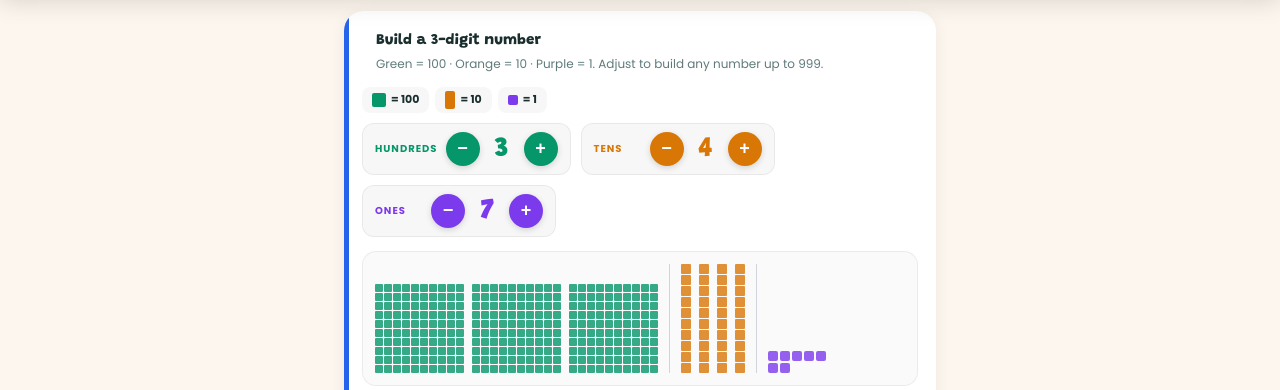
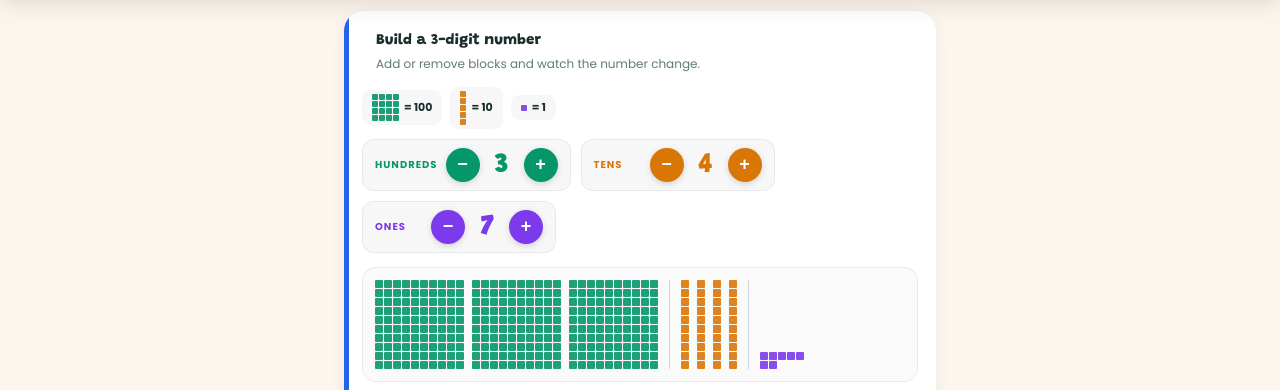
Before and after one commit to anayasharma-lx/g2-ch5, a plain HTML site: page index.html in a window 1280 px wide. Shown: the part 107-497 px from the top of the page. Drawn offline with Linux system fonts and the light colour scheme.

Commit message:
Update index.html

```diff
--- a/index.html
+++ b/index.html
@@ -23,19 +23,24 @@ html,body{width:100%;min-height:100vh;font-family:'Poppins',sans-serif;backgroun
 .cb{position:absolute;top:0;left:0;bottom:0;width:5px;border-radius:var(--r) 0 0 var(--r);background:var(--ac)}
 .ct{font-family:'Grandstander',cursive;font-size:15px;font-weight:800;padding-left:14px;margin-bottom:3px;line-height:1.3}
 .cs{font-size:12px;color:var(--ink2);padding-left:14px;margin-bottom:14px;line-height:1.6}
-/* stepper */
 .cr{display:flex;gap:10px;flex-wrap:wrap;margin-bottom:14px}
 .cg{display:flex;align-items:center;gap:8px;background:rgba(0,0,0,.03);border-radius:12px;padding:8px 12px;border:1.5px solid rgba(0,0,0,.06)}
 .cl{font-size:10px;font-weight:800;text-transform:uppercase;letter-spacing:.1em;min-width:48px}
 .sb{width:34px;height:34px;border-radius:50%;border:none;font-size:18px;font-weight:900;color:#fff;cursor:pointer;display:flex;align-items:center;justify-content:center;transition:.12s;box-shadow:0 2px 6px rgba(0,0,0,.15)}
 .sb:active{transform:scale(.88)}
 .sv{font-family:'Grandstander',cursive;font-size:28px;font-weight:900;min-width:28px;text-align:center}
-/* blocks */
+/* blocks — all unit squares exactly 8×8px */
 .bx{background:rgba(0,0,0,.02);border-radius:14px;border:1.5px solid rgba(0,0,0,.06);padding:12px;min-height:60px;display:flex;flex-wrap:wrap;gap:8px;align-items:flex-end;margin-bottom:14px}
-.flat{display:grid;grid-template-columns:repeat(10,8px);gap:1px}.flat-c{width:8px;height:8px;border-radius:1px;opacity:.8}
-.rod{display:flex;flex-direction:column;gap:1px}.rod-c{width:10px;height:10px;border-radius:1px;opacity:.8}
-.units{display:flex;flex-wrap:wrap;gap:2px;max-width:58px;align-self:flex-end}.unit-c{width:10px;height:10px;border-radius:2px;opacity:.8}
+.flat{display:grid;grid-template-columns:repeat(10,8px);gap:1px}
+.flat-c{width:8px;height:8px;border-radius:1px;opacity:.9}
+.rod{display:flex;flex-direction:column;gap:1px}
+.rod-c{width:8px;height:8px;border-radius:1px;opacity:.9}
+.units{display:flex;flex-wrap:wrap;gap:1px;max-width:44px;align-self:flex-end}
+.unit-c{width:8px;height:8px;border-radius:1px;opacity:.9}
 .sep{width:1px;background:#D1D5DB;align-self:stretch;margin:0 3px}
+/* legend */
+.leg{display:flex;gap:8px;flex-wrap:wrap;margin-bottom:10px;align-items:center}
+.leg-item{display:flex;align-items:center;gap:5px;background:rgba(0,0,0,.03);padding:4px 10px;border-radius:8px;font-size:11px;font-weight:700}
 /* options */
 .opts{display:flex;gap:8px;flex-wrap:wrap}
 .opt{font-family:'Grandstander',cursive;font-size:22px;font-weight:800;min-width:72px;height:54px;border-radius:16px;border:2.5px solid rgba(0,0,0,.08);background:#fff;cursor:pointer;color:var(--ink);display:flex;align-items:center;justify-content:center;transition:.15s;box-shadow:0 2px 8px rgba(0,0,0,.05)}
@@ -55,14 +60,7 @@ html,body{width:100%;min-height:100vh;font-family:'Poppins',sans-serif;backgroun
 .chal{background:rgba(0,0,0,.02);border-radius:16px;padding:14px;border:1.5px dashed rgba(0,0,0,.1);margin-top:10px}
 .chal-q{font-family:'Grandstander',cursive;font-size:14px;font-weight:800;margin-bottom:10px}
 .chal-q b{color:var(--ac);font-size:22px}
-canvas{display:block;border-radius:10px}
-/* drag & tap shared */
-.tappable{cursor:pointer;user-select:none;transition:transform .15s}
-.tappable:hover{transform:scale(1.08)}
-.tappable:active{transform:scale(.92)}
-/* misc */
 .row{display:flex;gap:8px;flex-wrap:wrap;align-items:center}
-.pill{display:inline-block;font-family:'Grandstander',cursive;font-size:14px;font-weight:800;padding:6px 18px;border-radius:30px}
 .big{font-family:'Grandstander',cursive;font-weight:900;line-height:1;text-align:center}
 </style>
 </head>
@@ -80,8 +78,9 @@ canvas{display:block;border-radius:10px}
 <div class="pnl on" id="p-learn">
   <div class="card"><div class="cb"></div>
     <div class="ct">Build a 3-digit number</div>
-    <div class="cs">Green = 100 · Orange = 10 · Purple = 1. Adjust to build any number up to 999.</div>
-    <div style="display:flex;gap:6px;flex-wrap:wrap;margin-bottom:10px"><div style="display:flex;align-items:center;gap:5px;background:rgba(0,0,0,.03);padding:4px 10px;border-radius:8px;font-size:11px;font-weight:700"><span style="width:14px;height:14px;background:#059669;border-radius:2px;display:inline-block"></span>= 100</div><div style="display:flex;align-items:center;gap:5px;background:rgba(0,0,0,.03);padding:4px 10px;border-radius:8px;font-size:11px;font-weight:700"><span style="width:10px;height:18px;background:#D97706;border-radius:2px;display:inline-block"></span>= 10</div><div style="display:flex;align-items:center;gap:5px;background:rgba(0,0,0,.03);padding:4px 10px;border-radius:8px;font-size:11px;font-weight:700"><span style="width:10px;height:10px;background:#7C3AED;border-radius:2px;display:inline-block"></span>= 1</div></div>
+    <div class="cs">Add or remove blocks and watch the number change.</div>
+    <!-- CHANGED: legend now shows actual block shapes -->
+    <div class="leg" id="leg5-learn"></div>
     <div class="cr">
       <div class="cg"><span class="cl" style="color:#059669">Hundreds</span><button class="sb" style="background:#059669" onclick="ch5('h',-1)">−</button><span class="sv" style="color:#059669" id="h5">3</span><button class="sb" style="background:#059669" onclick="ch5('h',1)">+</button></div>
       <div class="cg"><span class="cl" style="color:#D97706">Tens</span><button class="sb" style="background:#D97706" onclick="ch5('t',-1)">−</button><span class="sv" style="color:#D97706" id="t5">4</span><button class="sb" style="background:#D97706" onclick="ch5('t',1)">+</button></div>
@@ -95,7 +94,8 @@ canvas{display:block;border-radius:10px}
 <div class="pnl" id="p-practice">
   <div class="card"><div class="cb"></div>
     <div class="ct">What number is this?</div>
-    <div class="cs">Count flats (×100), rods (×10), cubes (×1).</div>
+    <!-- CHANGED: legend replaces text description -->
+    <div class="leg" id="leg5-practice" style="padding-left:14px;margin-bottom:14px"></div>
     <div class="bx" id="q5B"></div>
     <div class="opts" id="q5O"></div><div class="fb" id="q5F"></div>
     <button class="nbtn" onclick="nq5()">Next →</button>
@@ -108,12 +108,40 @@ document.getElementById('p-practice').style.display='none';
 function pool4(ans,lo,hi){var s=new Set([ans]);var i=0;while(s.size<4&&i<50){i++;var w=ans+Math.round(Math.random()*8-4);if(w>=lo&&w<=hi&&w!==ans)s.add(w)}return[...s].sort(function(){return Math.random()-.5})}
 function mkOpts(cid,items,correct,fid){var c=document.getElementById(cid);c.innerHTML='';items.forEach(function(n){var b=document.createElement('button');b.className='opt';b.textContent=n;b.onclick=function(){c.querySelectorAll('.opt').forEach(function(x){x.onclick=null});var fb=document.getElementById(fid);if(String(n)===String(correct)){b.classList.add('ok');fb.textContent='🎉 Correct!';fb.style.color='var(--ok)'}else{b.classList.add('no');fb.textContent='The answer is '+correct+'.';fb.style.color='var(--no)';c.querySelectorAll('.opt').forEach(function(x){if(String(x.textContent)===String(correct))x.classList.add('ok')})}};c.appendChild(b)})}
 
-var H5=3,T5=4,O5=7;
-function ch5(p,d){if(p==='h')H5=Math.max(0,Math.min(9,H5+d));if(p==='t')T5=Math.max(0,Math.min(9,T5+d));if(p==='o')O5=Math.max(0,Math.min(9,O5+d));r5()}
+/* CHANGED: legend renders actual block shapes */
+function mkLegend(containerId){
+  var c=document.getElementById(containerId);
+  if(!c)return;
+  c.innerHTML='';
+
+  var li1=document.createElement('div');li1.className='leg-item';
+  var sg1=document.createElement('div');sg1.style.cssText='display:grid;grid-template-columns:repeat(4,6px);gap:1px';
+  for(var i=0;i<16;i++){var cell=document.createElement('div');cell.style.cssText='width:6px;height:6px;background:#059669;border-radius:1px;opacity:.9';sg1.appendChild(cell)}
+  li1.appendChild(sg1);var t1=document.createElement('span');t1.textContent='= 100';li1.appendChild(t1);
+  c.appendChild(li1);
+
+  var li2=document.createElement('div');li2.className='leg-item';
+  var sg2=document.createElement('div');sg2.style.cssText='display:flex;flex-direction:column;gap:1px';
+  for(var i=0;i<5;i++){var cell=document.createElement('div');cell.style.cssText='width:6px;height:6px;background:#D97706;border-radius:1px;opacity:.9';sg2.appendChild(cell)}
+  li2.appendChild(sg2);var t2=document.createElement('span');t2.textContent='= 10';li2.appendChild(t2);
+  c.appendChild(li2);
+
+  var li3=document.createElement('div');li3.className='leg-item';
+  var sg3=document.createElement('div');sg3.style.cssText='width:6px;height:6px;background:#7C3AED;border-radius:1px;opacity:.9';
+  li3.appendChild(sg3);var t3=document.createElement('span');t3.textContent='= 1';li3.appendChild(t3);
+  c.appendChild(li3);
+}
+mkLegend('leg5-learn');
+mkLegend('leg5-practice');
+
+/* blocks — all cells exactly 8×8px */
 function mF5(){var d=document.createElement('div');d.className='flat';for(var i=0;i<100;i++){var c=document.createElement('div');c.className='flat-c';c.style.background='#059669';d.appendChild(c)}return d}
 function mR5(){var d=document.createElement('div');d.className='rod';for(var i=0;i<10;i++){var c=document.createElement('div');c.className='rod-c';c.style.background='#D97706';d.appendChild(c)}return d}
 function mU5(n){var d=document.createElement('div');d.className='units';for(var i=0;i<n;i++){var c=document.createElement('div');c.className='unit-c';c.style.background='#7C3AED';d.appendChild(c)}return d}
 function mS5(){var d=document.createElement('div');d.className='sep';return d}
+
+var H5=3,T5=4,O5=7;
+function ch5(p,d){if(p==='h')H5=Math.max(0,Math.min(9,H5+d));if(p==='t')T5=Math.max(0,Math.min(9,T5+d));if(p==='o')O5=Math.max(0,Math.min(9,O5+d));r5()}
 function r5(){document.getElementById('h5').textContent=H5;document.getElementById('t5').textContent=T5;document.getElementById('o5').textContent=O5;
 var e=document.getElementById('bl5');e.innerHTML='';for(var i=0;i<H5;i++)e.appendChild(mF5());if(H5&&(T5||O5))e.appendChild(mS5());for(var i=0;i<T5;i++)e.appendChild(mR5());if(T5&&O5)e.appendChild(mS5());if(O5)e.appendChild(mU5(O5));
 var t=H5*100+T5*10+O5;document.getElementById('bn5').textContent=t;var p=[];if(H5)p.push(H5*100);if(T5)p.push(T5*10);if(O5)p.push(O5);document.getElementById('bd5').textContent=p.length?p.join(' + ')+' = '+t:'0'}
@@ -125,7 +153,6 @@ function nq5(){var c=C5[Math.floor(Math.random()*C5.length)];q5a=c.h*100+c.t*10+
 var qb=document.getElementById('q5B');qb.innerHTML='';for(var i=0;i<c.h;i++)qb.appendChild(mF5());if(c.h&&(c.t||c.o))qb.appendChild(mS5());for(var i=0;i<c.t;i++)qb.appendChild(mR5());if(c.o)qb.appendChild(mU5(c.o));
 mkOpts('q5O',pool4(q5a,10,999),q5a,'q5F')}
 nq5();
-
 </script>
 </body>
 </html>
```
